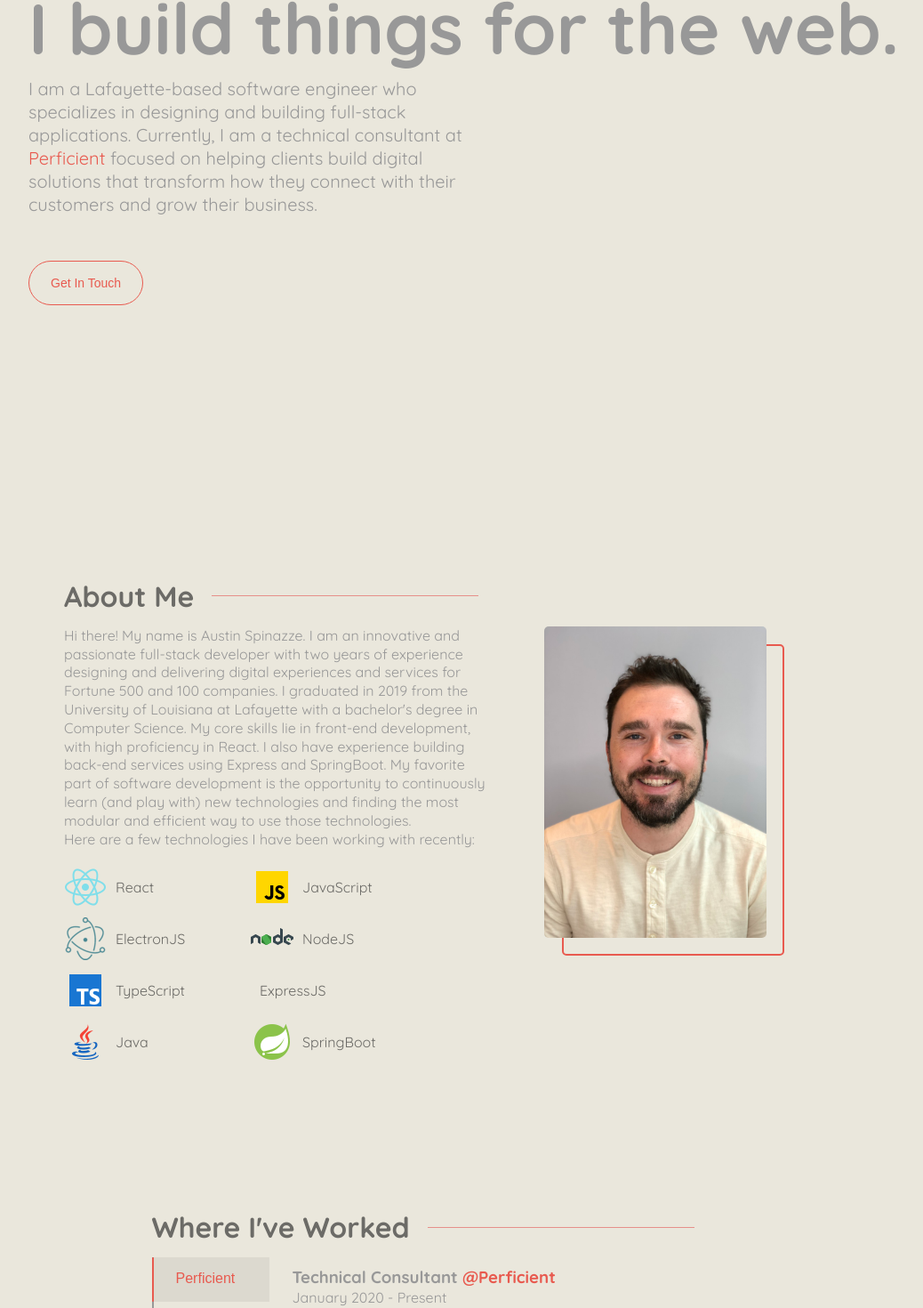
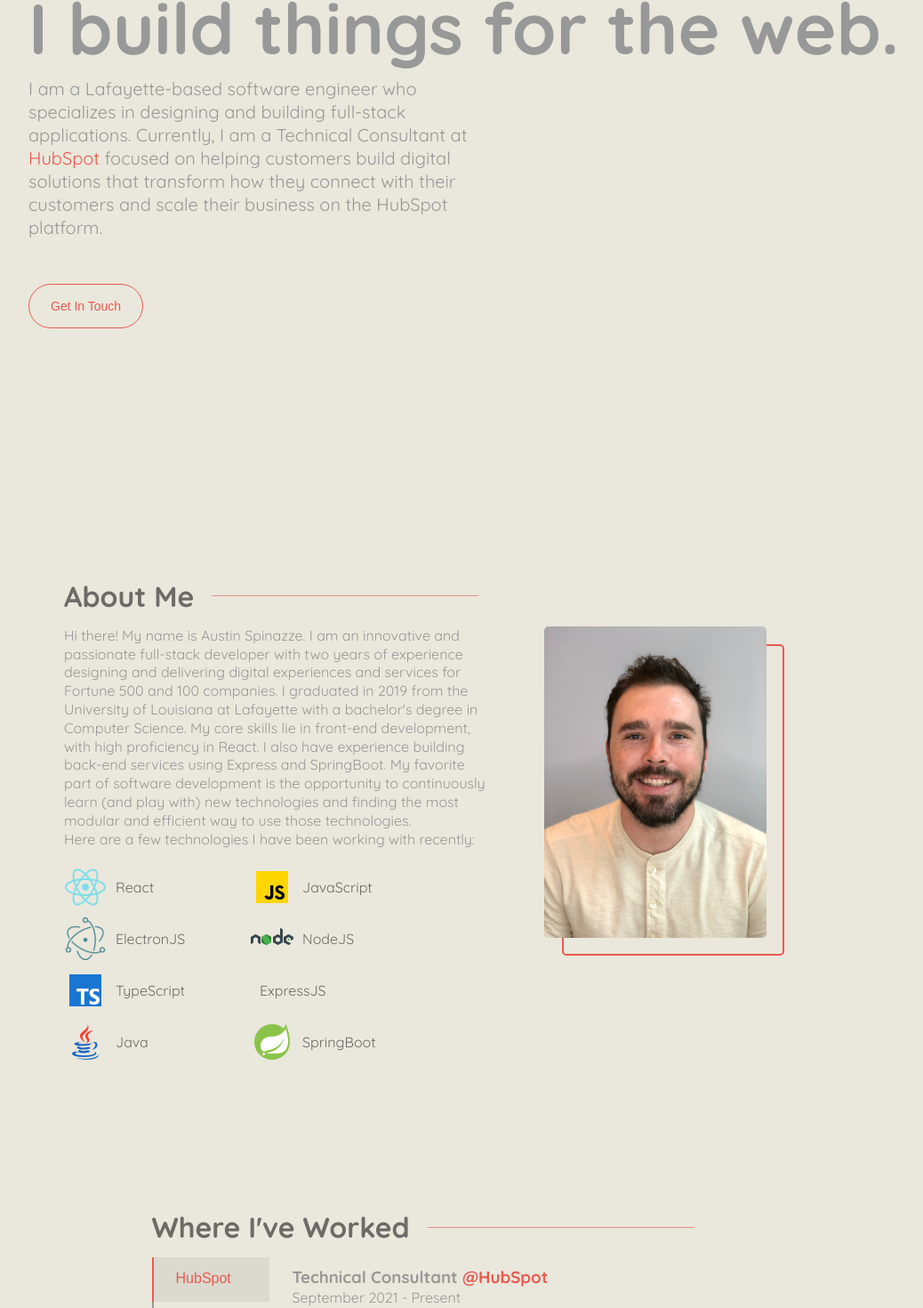
Before and after one commit to AustinSpinazze/ReactPersonalPortfolio, a React app: page / in a window 1280 px wide. Shown: the part 388-1858 px from the top of the page at 89% size, without its empty margins (118-1156 px from the left). Built offline with nearby package versions, Linux system fonts and the light colour scheme.

Commit message:
Added new experince

```diff
--- a/src/app/Intro/Intro.js
+++ b/src/app/Intro/Intro.js
@@ -18,17 +18,17 @@
       <div className="intro-paragraph animate fade-up">
         <p>
           I am a Lafayette-based software engineer who specializes in designing
-          and building full-stack applications. Currently, I am a technical
-          consultant at
-          <a href="https://www.perficient.com/" className="employer-link">
-            {" "}Perficient{" "}
+          and building full-stack applications. Currently, I am a Technical
+          Consultant at
+          <a href="https://www.hubspot.com/" className="employer-link">
+            {" "}HubSpot{" "}
           </a>
-          focused on helping clients build digital solutions that transform how
-          they connect with their customers and grow their business.
+          focused on helping customers build digital solutions that transform how
+          they connect with their customers and scale their business on the HubSpot platform.
         </p>
       </div>
       <div className="intro-button animate fade-up">
-          <Button className="link-button" type="linkButton" path="/contact" name="Get In Touch" />
+        <Button className="link-button" type="linkButton" path="/contact" name="Get In Touch" />
       </div>
     </div>
   );
--- a/src/shared/constants/constants.js
+++ b/src/shared/constants/constants.js
@@ -101,6 +101,18 @@
 export const EXPERIENCE_TABS = [
   {
     id: 0,
+    employerName: "HubSpot",
+    title: "Technical Consultant",
+    duties: [
+      "Custom design work with HubSpot CMS using ReactJS, VueJS, JavaScript, HubSpot's templating language HubL, HTML and CSS",
+      "Work with customer's development teams to build out custom API integrations for HubSpot's CRM with a multitude of languages and frameworks",
+      "Helped customer's architect their data structures to maximize efficiency and scalability of their business processes within HubSpot"
+    ],
+    timePeriod: "September 2021 - Present",
+    employerLink: "https://www.hubspot.com/"
+  },
+  {
+    id: 1,
     employerName: "Perficient",
     title: "Technical Consultant",
     duties: [
@@ -108,11 +120,11 @@
       "Work with a variety of different languages, frameworks, and libraries such as JavaScript, TypeScript, Java, React, ElectronJS, NodeJS, ExpressJS, and SpringBoot",
       "Communicate with multi-disciplinary teams of engineers, designers, project managers and clients on a daily basis"
     ],
-        timePeriod: "January 2020 - Present",
+    timePeriod: "January 2020 - September 2021",
     employerLink: "https://www.perficient.com/"
   },
   {
-        id: 1,
+    id: 2,
     employerName: "Agilink LLC",
     title: "Junior Developer",
     duties: [
```
Lines whose indentation alone changed are shown as unchanged.
